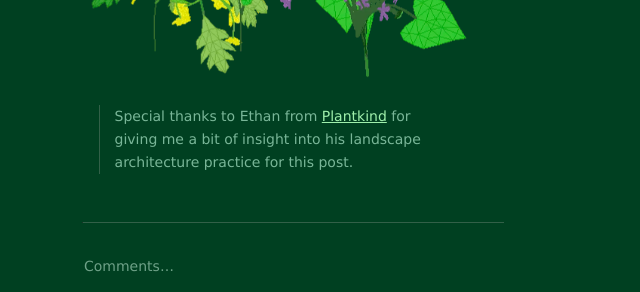
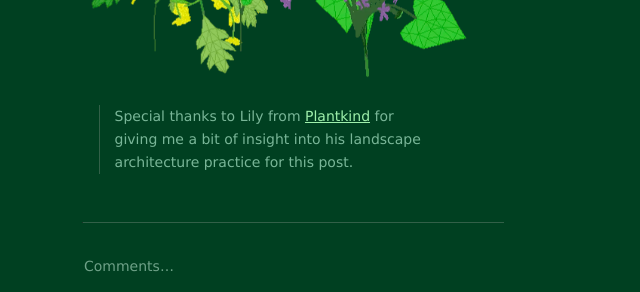
Before and after one commit to pketh/pketh.github.io, a Jekyll site: the page built from _posts/2024-10-28-plantstudio.md, in a window 1280 px wide and 900 px high, scrolled down 8455 px. Shown: the part 152-444 px from the top of the window, without its empty margins (486-1126 px from the left). Built offline with Jekyll 4.4.1, drawn with Linux system fonts in a browser that asks for light colours.

Commit message:
attribution update

```diff
--- a/_posts/2024-10-28-plantstudio.md
+++ b/_posts/2024-10-28-plantstudio.md
@@ -171,4 +171,4 @@ It took a while, but I’m glad I found PlantStudio.
 
 <img src="/images/2024/plantstudio/sample-flowers2.webp" class="no-shadow">
 
-> Special thanks to Ethan from [Plantkind](https://plantkind.earth/) for giving me a bit of insight into his landscape architecture practice for this post.
+> Special thanks to Lily from [Plantkind](https://plantkind.earth/) for giving me a bit of insight into his landscape architecture practice for this post.
```
